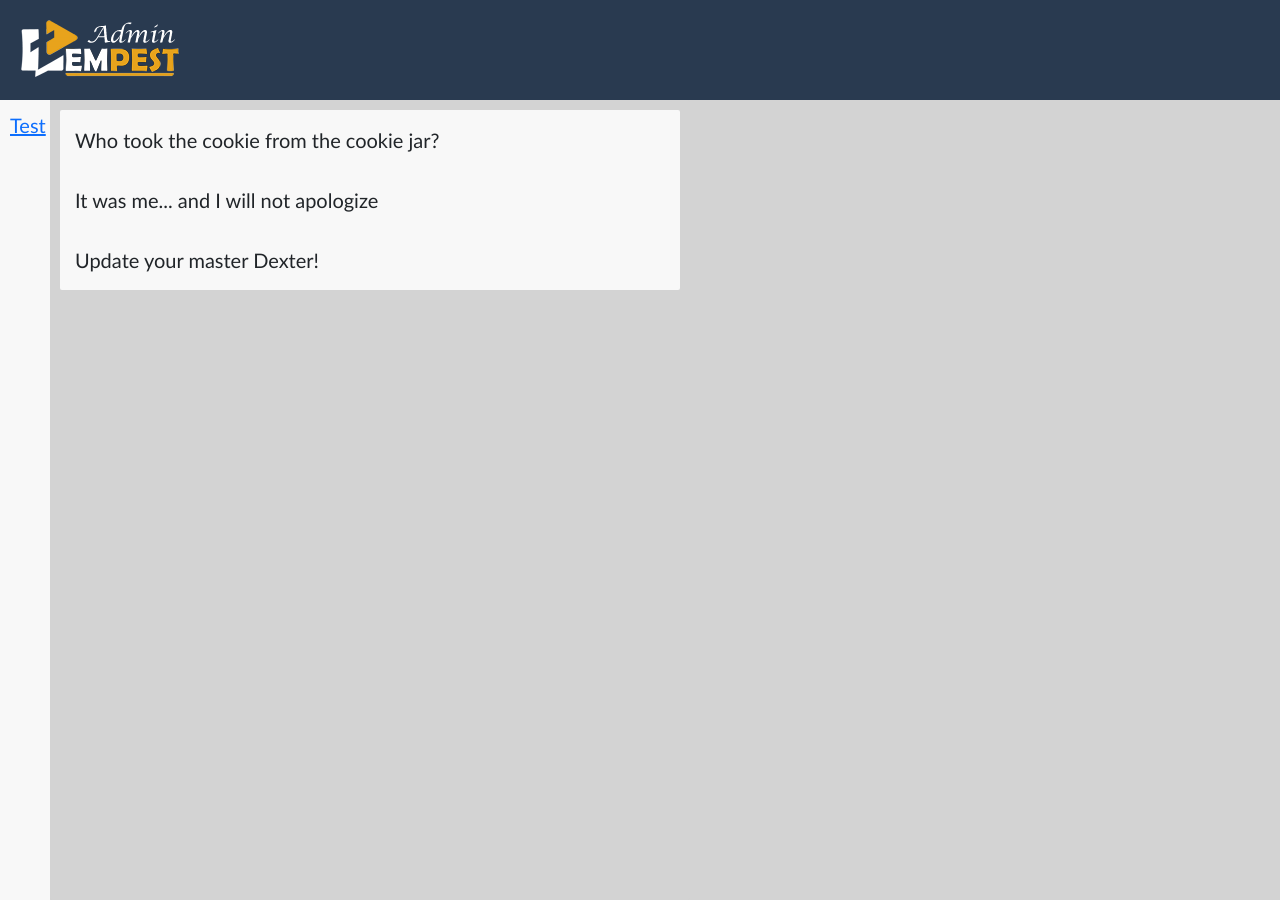
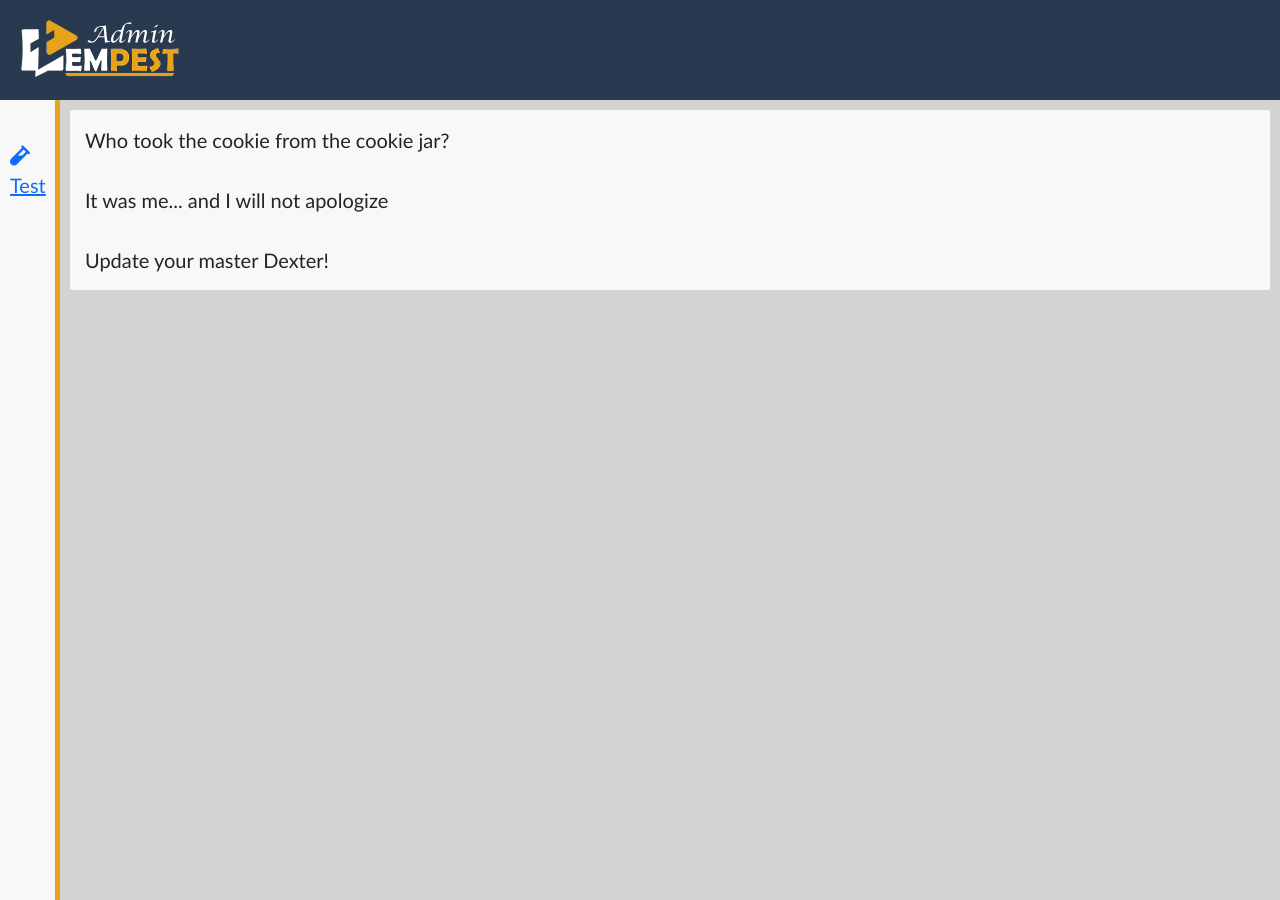
Before and after one commit to Bulwark-Pest/tem-pest-admin-plus, a Vue app: page / in a window 1280 px wide. Built offline with nearby package versions, Linux system fonts and the light colour scheme.

Commit message:
Made some tweaks

```diff
--- a/src/assets/main.css
+++ b/src/assets/main.css
@@ -11,4 +11,5 @@ body {
   margin: 0;
   padding: 0;
   background-color: var(--background-color);
+  z-index: 1;
  }
--- a/src/components/common/Sidebar.vue
+++ b/src/components/common/Sidebar.vue
@@ -10,10 +10,18 @@ const sidebarStore = useSidebarStore()
       @mouseout="!sidebarStore.isSidebarLocked && sidebarStore.setSidebarState(false)"
       :class="{ expanded: !sidebarStore.isSidebarOpen }"
   >
-    <router-link to="/Test">Test</router-link>
-    <button v-show="sidebarStore.isSidebarOpen" @click="sidebarStore.lockSidebar">
-      <i class="fa-solid fa-bars"></i>
+    <button @click="sidebarStore.lockSidebar">
+      <i v-if="sidebarStore.isSidebarLocked" class="fa-solid fa-lock"></i>
+      <i v-else-if="!sidebarStore.isSidebarLocked" class="fa-solid fa-lock-open"></i>
     </button>
+    <router-link to="/Test">
+      <span>
+        <i class="fa-solid fa-vial"></i>
+      </span>
+      <span>
+        Test
+      </span>
+    </router-link>
   </aside>
 </template>
 
@@ -25,15 +33,25 @@ aside {
   width: 250px;
   height: 100vh;
   padding: 10px;
+  border-right: 5px solid var(--tertiary-color);
 
   transition: 0.3s;
 }
 
 aside.expanded {
-  width: 50px;
+  width: 60px;
 }
 
 button {
+  display: flex;
+  max-width: 50px;
+  background-color: inherit;
+  border: var(--tertiary-color);
+  padding: 5px;
+  margin-left: 150px;
+}
 
+button:hover {
+  color: var(--tertiary-color);
 }
 </style>
--- a/src/components/home/Dashboard.vue
+++ b/src/components/home/Dashboard.vue
@@ -20,7 +20,7 @@
 .content {
   display: flex;
   padding: 10px;
-  width: 50vw;
+  width: 100vw;
   height: 100vh;
   background-color: var(--background-color);
   border-radius: 2px;
```
